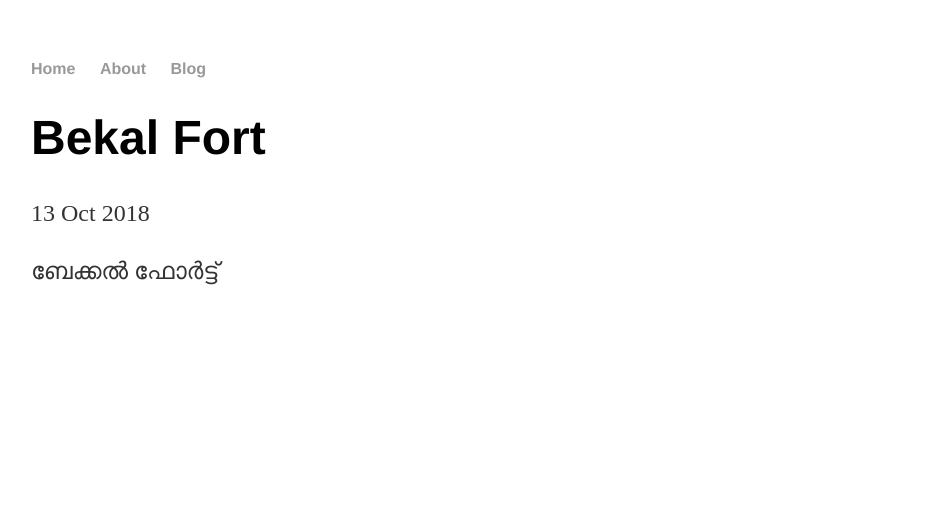
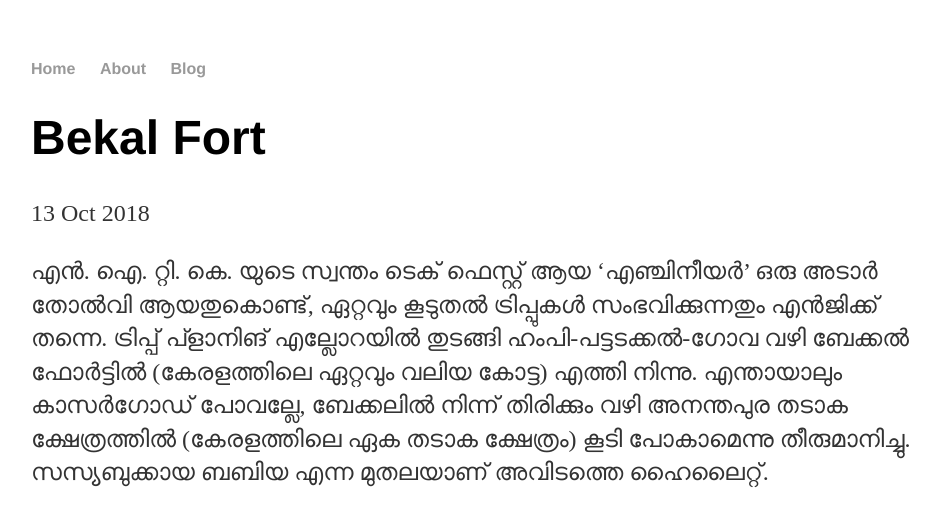
Before and after one commit to joe019/joe019.github.io, a Jekyll site: the page built from _posts/2018-10-13-bekal-fort.md, in a window 1280 px wide. Shown: the top 526 px of the page, without its empty margins (161-1101 px from the left). Built offline with Jekyll 4.4.1, drawn with Linux system fonts in a browser that asks for light colours.

Commit message:
Update 2018-10-13-bekal-fort.md

```diff
--- a/_posts/2018-10-13-bekal-fort.md
+++ b/_posts/2018-10-13-bekal-fort.md
@@ -4,4 +4,4 @@ title: "Bekal Fort"
 date: 2018-10-13
 ---
 
-ബേക്കൽ ഫോർട്ട്
+എൻ. ഐ. റ്റി. കെ. യുടെ സ്വന്തം ടെക് ഫെസ്റ്റ് ആയ 'എഞ്ചിനീയർ' ഒരു അടാർ തോൽവി ആയതുകൊണ്ട്, ഏറ്റവും കൂടുതൽ ട്രിപ്പുകൾ സംഭവിക്കുന്നതും എൻജിക്ക് തന്നെ. ട്രിപ്പ് പ്ളാനിങ് എല്ലോറയിൽ തുടങ്ങി ഹംപി-പട്ടടക്കൽ-ഗോവ വഴി ബേക്കൽ ഫോർട്ടിൽ (കേരളത്തിലെ ഏറ്റവും വലിയ കോട്ട) എത്തി നിന്നു. എന്തായാലും കാസർഗോഡ് പോവല്ലേ, ബേക്കലിൽ നിന്ന് തിരിക്കും വഴി അനന്തപുര തടാക ക്ഷേത്രത്തിൽ (കേരളത്തിലെ ഏക തടാക ക്ഷേത്രം) കൂടി പോകാമെന്നു തീരുമാനിച്ചു. സസ്യബുക്കായ ബബിയ എന്ന മുതലയാണ് അവിടത്തെ ഹൈലൈറ്റ്.
```
